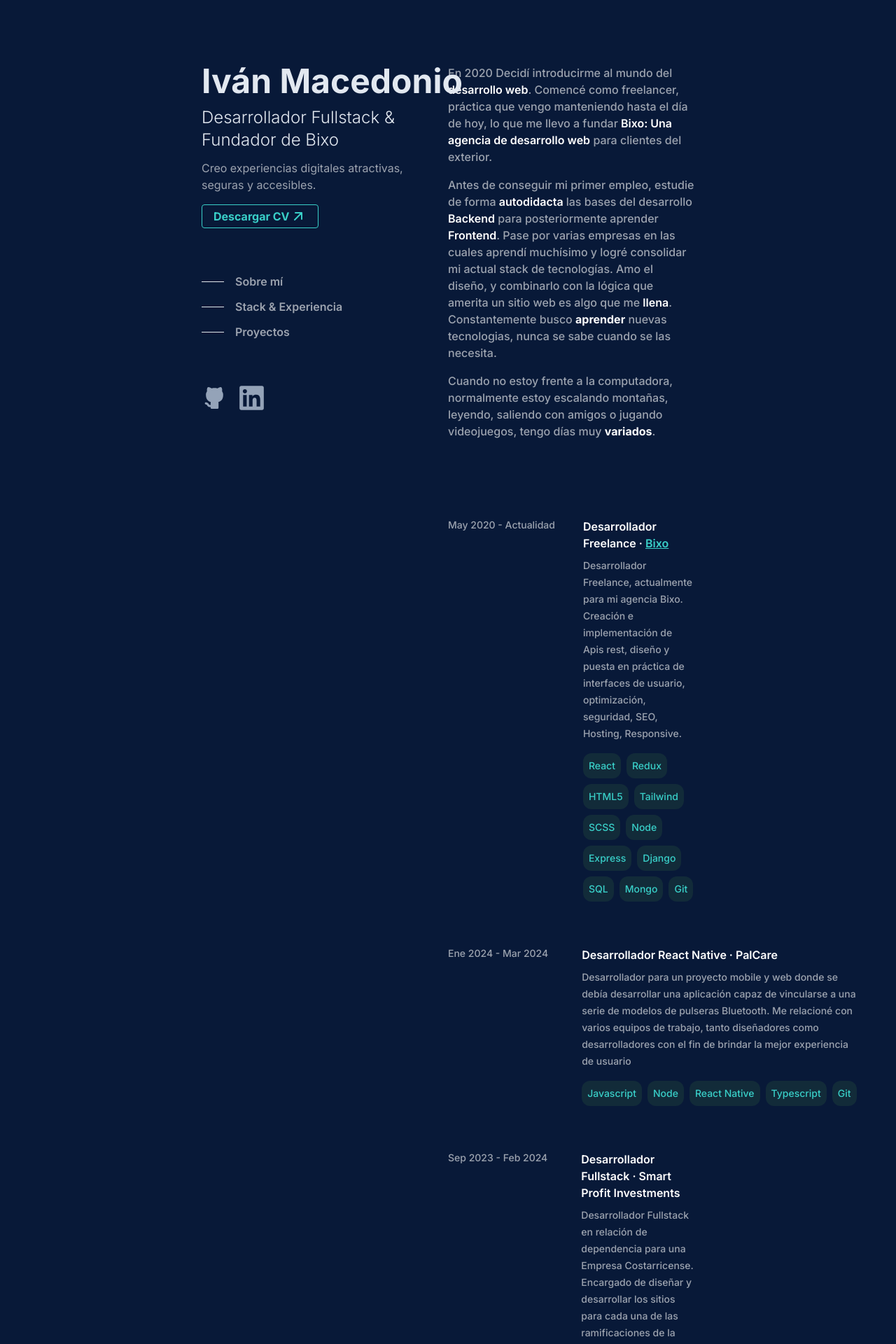
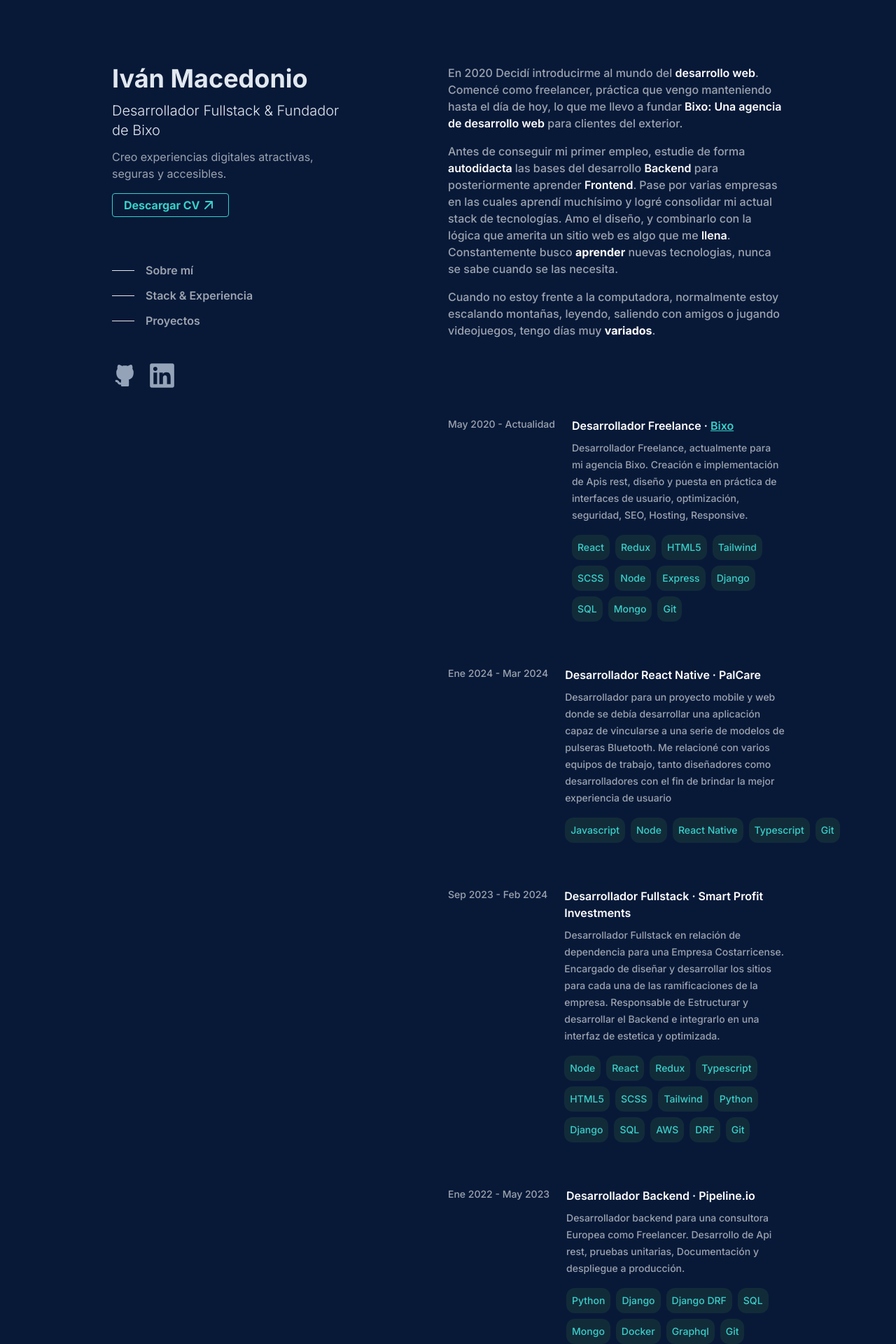
Before and after one commit to ivanmacedonio/portfoliov2, a React (Vite) app: page / in a window 1280 px wide. Shown: the part 20-1940 px from the top of the page at 70% size. Built offline with nearby package versions, Linux system fonts and the light colour scheme.

Commit message:
add responsive

```diff
--- a/src/App.jsx
+++ b/src/App.jsx
@@ -8,30 +8,31 @@
 function App() {
   return (
     <>
-      <section className="grid grid-cols-2 px-16 font-san text-main w-65% m-auto mt-28 ">
+      <section className="xl:grid grid-cols-2 md:flex md:flex-col px-16 mobiles:px-8 font-san text-main xl:w-80% md:w-full 2xl:w-65% m-auto mt-28 ">
         <motion.div
           initial={{ y: -15, opacity: 0 }}
           animate={{ y: 0, opacity: 1 }}
           transition={{ duration: 0.7 }}
-          className="fixed"
+          className="xl:fixed md:block"
         >
-          <motion.h1 className="text-5xl font-bold text-nowrap">
+          <motion.h1 className="xl:text-4xl 2xl:text-5xl mobiles:text-4xl  font-bold text-nowrap">
             Iván Macedonio
           </motion.h1>
-          <motion.h3 className="text-2xl font-light py-3 w-3/4 text-wrap ">
+          <motion.h3 className="2xl:text-2xl xl:text-xl  mobiles:text-xl font-light py-3 w-3/4 text-wrap ">
             Desarrollador Fullstack & Fundador de Bixo
           </motion.h3>
           <motion.p className="text-parraph font-normal text-gray-400 w-65%">
             Creo experiencias digitales atractivas, seguras y accesibles.
           </motion.p>
           <a
-            href="https://drive.google.com/file/d/1IpvHAmLUQC5RVSyI9m0AvF8F9gJiYrsm/view?usp=sharing" target="_blank"
+            href="https://drive.google.com/file/d/1IpvHAmLUQC5RVSyI9m0AvF8F9gJiYrsm/view?usp=sharing"
+            target="_blank"
             className="flex align-middle gap- font-bold my-4 border-solid border-cv border-stack w-fit px-4 py-1 rounded text-stack"
           >
             Descargar CV <img src={arrow} alt="" className="w-6" />
           </a>
 
-          <div className="mt-16 flex flex-col gap-3 font-semibold text-gray-400 mb-16">
+          <div className="mt-16 flex flex-col gap-3 font-semibold text-gray-400 mb-16 mobiles:mb-12">
             <a
               href="#about"
               className="hover:cursor-pointer hover:text-white transition-colors w-fit flex items-center gap-4"
@@ -96,7 +97,7 @@
               Proyectos
             </a>
           </div>
-          <div className="flex gap-4">
+          <div className="flex gap-4 mobiles:mb-12">
             <a href="https://github.com/ivanmacedonio" target="_blank">
               {" "}
               <motion.img
--- a/src/components/Experience.jsx
+++ b/src/components/Experience.jsx
@@ -2,7 +2,10 @@
 export const Experience = () => {
   return (
     <div>
-      <article className="flex gap-10 mb-16" id="stack">
+      <article
+        className="xl:flex xl:flex-row gap-10 mb-16 mobiles:flex-col mobiles:gap-6"
+        id="stack"
+      >
         <div>
           <h5 className="text-sm text-nowrap">May 2020 - Actualidad</h5>
         </div>
@@ -17,7 +20,7 @@
               Bixo
             </a>
           </h2>
-          <p className="text-sm line leading-6">
+          <p className="text-sm line leading-6 max-w-80">
             Desarrollador Freelance, actualmente para mi agencia Bixo. Creación
             e implementación de Apis rest, diseño y puesta en práctica de
             interfaces de usuario, optimización, seguridad, SEO, Hosting,
@@ -61,7 +64,10 @@
           </aside>
         </div>
       </article>
-      <article className="flex gap-12 mb-16">
+      <article
+        className="xl:flex xl:flex-row gap-10 mb-16 mobiles:flex-col mobiles:gap-6"
+        id="stack"
+      >
         <div>
           <h5 className="text-sm text-nowrap">Ene 2024 - Mar 2024</h5>
         </div>
@@ -69,7 +75,7 @@
           <h2 className="text-l font-semibold text-white mb-2">
             Desarrollador React Native · PalCare
           </h2>
-          <p className="text-sm line leading-6">
+          <p className="text-sm line leading-6 max-w-80">
             Desarrollador para un proyecto mobile y web donde se debía
             desarrollar una aplicación capaz de vincularse a una serie de
             modelos de pulseras Bluetooth. Me relacioné con varios equipos de
@@ -96,7 +102,10 @@
           </aside>
         </div>
       </article>
-      <article className="flex gap-12 mb-16">
+      <article
+        className="xl:flex xl:flex-row gap-10 mb-16 mobiles:flex-col mobiles:gap-6"
+        id="stack"
+      >
         <div>
           <h5 className="text-nowrap text-sm">Sep 2023 - Feb 2024</h5>
         </div>
@@ -104,7 +113,7 @@
           <h2 className="text-l font-semibold text-white mb-2">
             Desarrollador Fullstack · Smart Profit Investments
           </h2>
-          <p className="text-sm line leading-6">
+          <p className="text-sm line leading-6 max-w-80">
             Desarrollador Fullstack en relación de dependencia para una Empresa
             Costarricense. Encargado de diseñar y desarrollar los sitios para
             cada una de las ramificaciones de la empresa. Responsable de
@@ -155,7 +164,10 @@
           </aside>
         </div>
       </article>
-      <article className="flex gap-12 mb-16">
+      <article
+        className="xl:flex xl:flex-row gap-10 mb-16 mobiles:flex-col mobiles:gap-6"
+        id="stack"
+      >
         <div>
           <h5 className="text-nowrap text-sm">Ene 2022 - May 2023</h5>
         </div>
@@ -163,7 +175,7 @@
           <h2 className="text-l font-semibold text-white mb-2">
             Desarrollador Backend · Pipeline.io
           </h2>
-          <p className="text-sm line leading-6">
+          <p className="text-sm line leading-6 max-w-80">
             Desarrollador backend para una consultora Europea como Freelancer.
             Desarrollo de Api rest, pruebas unitarias, Documentación y
             despliegue a producción.
--- a/src/components/Projects.jsx
+++ b/src/components/Projects.jsx
@@ -8,7 +8,7 @@
 export const Projects = () => {
   return (
     <section className="mb-24" id="projects">
-      <article className="mt-24 flex gap-12">
+      <article className="xl:mt-24 flex xl:gap-12 mobiles:flex-col xl:flex xl:flex-row mobiles:gap-8 mobiles:mb-12">
         <div>
           <motion.img
             whileHover={{ scale: 1.1 }}
@@ -33,7 +33,7 @@
           </p>
         </div>
       </article>
-      <article className=" mt-12 flex gap-12">
+      <article className="xl:mt-24 flex xl:gap-12 mobiles:flex-col xl:flex xl:flex-row mobiles:gap-8 mobiles:mb-12">
         <div>
           <motion.img
             whileHover={{ scale: 1.1 }}
@@ -57,7 +57,7 @@
           </p>
         </div>
       </article>
-      <article className=" mt-12 flex gap-12">
+      <article className="xl:mt-24 flex xl:gap-12 mobiles:flex-col xl:flex xl:flex-row mobiles:gap-8 mobiles:mb-12">
         <div>
           <motion.img
             whileHover={{ scale: 1.1 }}
@@ -81,7 +81,7 @@
           </p>
         </div>
       </article>
-      <article className=" mt-12 flex gap-12">
+      <article className="xl:mt-24 flex xl:gap-12 mobiles:flex-col xl:flex xl:flex-row mobiles:gap-8 mobiles:mb-12">
         <div>
           <motion.img
             whileHover={{ scale: 1.1 }}
--- a/tailwind.config.js
+++ b/tailwind.config.js
@@ -23,6 +23,9 @@
       },
       borderWidth: {
         'cv': '1.9px'
+      },
+      screens: {
+        'mobiles': '1px'
       }
     },
   },
```
